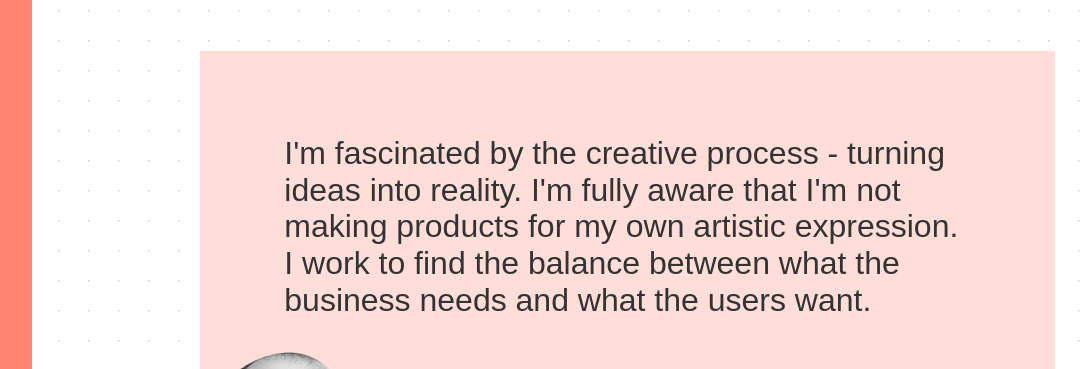
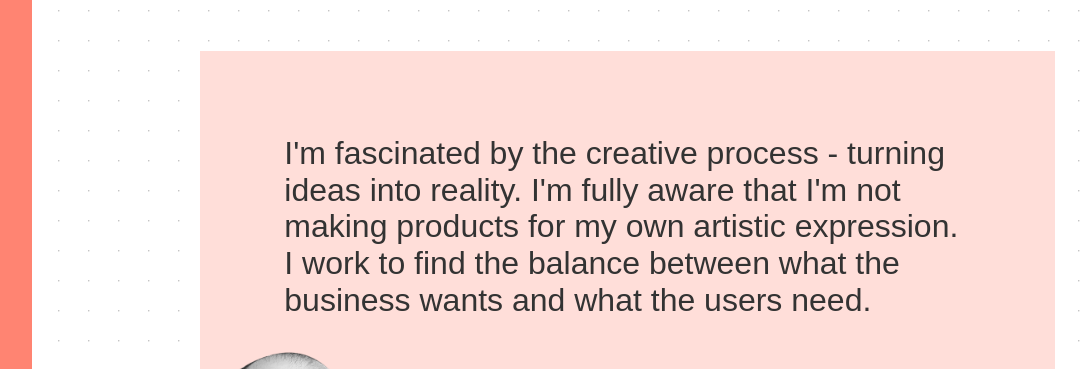
Before and after one commit to adam-is-tall/portfolio-site, a React (Create React App) app: page / in a window 1280 px wide. Shown: the part 1100-1469 px from the top of the page, without its empty margins (57-1143 px from the left). Built offline with nearby package versions, Linux system fonts and the light colour scheme; a web font is replaced by a local one.

Commit message:
text tweaks

```diff
--- a/src/App.tsx
+++ b/src/App.tsx
@@ -134,7 +134,7 @@ export default function App() {
         </div> */}
 
         <div className="flex flex-col items-center p-md py-lg sm:p-lg md:p-xl lg:p-2xl text-center">
-          <ChatBubble className="mb-lg" frames={adamHeads2}>I'm fascinated by the creative process - turning ideas into reality. I'm fully aware that I'm not making products for my own artistic expression. I work to find the balance between what the business needs and what the users want.</ChatBubble>
+          <ChatBubble className="mb-lg" frames={adamHeads2}>I'm fascinated by the creative process - turning ideas into reality. I'm fully aware that I'm not making products for my own artistic expression. I work to find the balance between what the business wants and what the users need.</ChatBubble>
         </div>
 
         <div className="flex flex-col items-center p-md py-lg sm:p-lg md:p-xl lg:p-2xl text-center relative">
```
